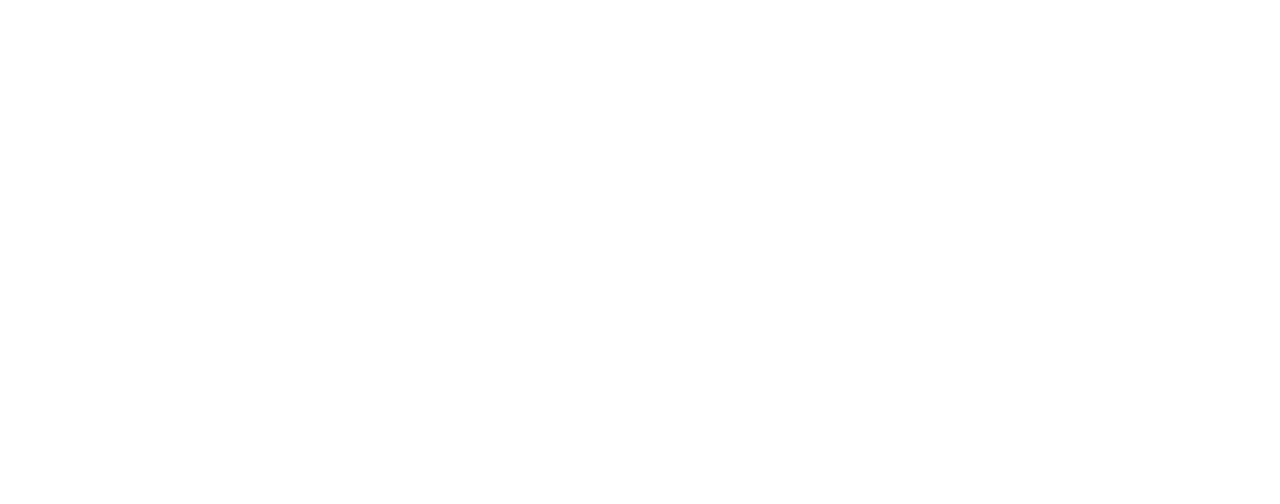
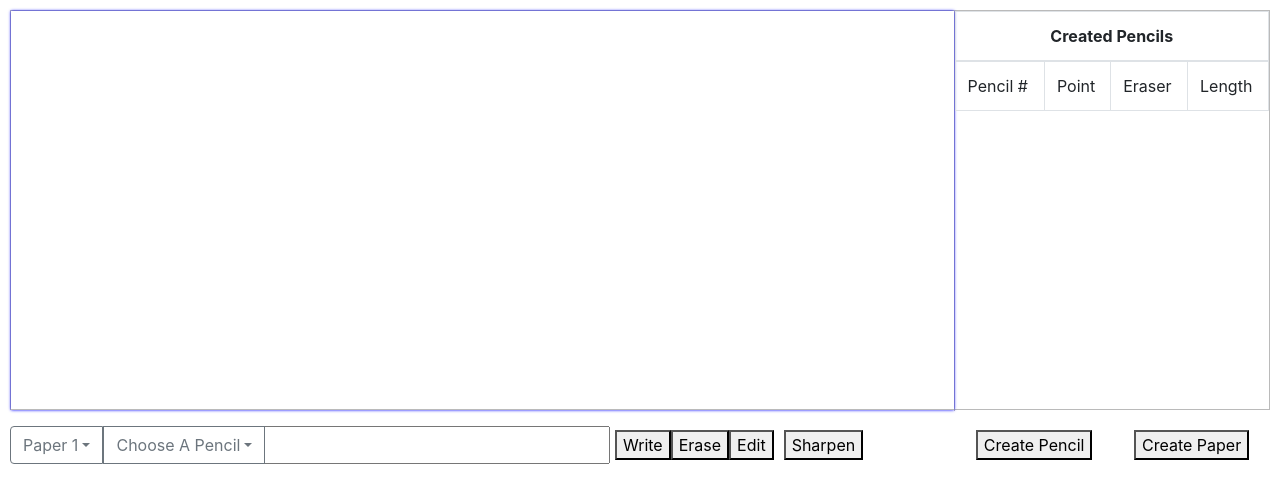
Before and after one commit to anonymokata/92e6588c-527c-11ea-8ced-ca1ec53b252b, a website: page src/index.html in a window 1280 px wide. Drawn offline with nearby package versions, Linux system fonts and the light colour scheme.

Commit message:
Added quick html front-end for confidence testing

```diff
--- a/src/index.html
+++ b/src/index.html
@@ -1,12 +1,85 @@
 <!DOCTYPE html>
 <html lang="en">
+
 <head>
     <meta charset="UTF-8">
     <meta name="viewport" content="width=device-width, initial-scale=1.0">
     <meta http-equiv="X-UA-Compatible" content="ie=edge">
     <title>Document</title>
+
+    <link rel="stylesheet" href="https://maxcdn.bootstrapcdn.com/bootstrap/4.0.0/css/bootstrap.min.css"
+        integrity="sha384-Gn5384xqQ1aoWXA+058RXPxPg6fy4IWvTNh0E263XmFcJlSAwiGgFAW/dAiS6JXm" crossorigin="anonymous">
+
+    <style> .paper-active {
+                box-shadow: 0 0 3px blue;
+            }
+    </style>
 </head>
-<body>
 
+<body width="100%" style="margin: 0; padding: 0; height: 500px;display:relative;">
+    <div class="desk" style="width: 100%; height: 500px; display: flex; flex-direction: column;padding:10px;">
+        <div class="desk-top"
+            style="height: 400px; width: 100%;display:flex;justify-content: center;border:1px solid rgba(169, 169, 169, .8)">
+            <div class='paper-plane' style="height: 400px; width: 75%;border-right:1px solid rgba(169, 169, 169, .8)">
+                <div class="initial-paper paper-active" style="width: 100%; height: 399px;"></div>
+                <div class="second-paper" style="height: 100%;"></div>
+            </div>
+            <div class="pencil-shelf" style="height: 400px;flex-grow: 1;">
+                <table class="table table-bordered">
+                    <th colspan='4' style="text-align: center;"> Created Pencils</th>
+                    <tbody>
+                        <tr>
+                            <td>Pencil #</td>
+                            <td>Point</td>
+                            <td>Eraser</td>
+                            <td>Length</td>
+                        </tr>
+                    </tbody>
+                </table>
+            </div>
+        </div>
+        <div class="write-shelf" style="height: 50px; width: 100%;margin-top:10px;display:flex;align-items:center;">
+            <div class="write-operations" style="display: flex; align-items: center; width:75%">
+                <div class="input-group" style="flex-grow: 1;max-width:600px;margin-right: 5px;">
+
+                    <div class="input-group-prepend">
+                        <button class="btn btn-outline-secondary dropdown-toggle" type="button" data-toggle="dropdown"
+                            aria-haspopup="true" aria-expanded="false">Paper 1</button>
+                        <div class="dropdown-menu">
+                            <!-- <a class="dropdown-item" href="#">Action</a> -->
+                        </div>
+                        <button class="btn btn-outline-secondary dropdown-toggle" type="button" data-toggle="dropdown"
+                            aria-haspopup="true" aria-expanded="false">Choose A Pencil</button>
+                        <div class="dropdown-menu">
+                            <!-- <a class="dropdown-item" href="#">Action</a> -->
+                        </div>
+                    </div>
+                    <input type="text" style="flex-grow: 1;">
+                </div>
+                <div class="btn-group">
+                    <button>Write</button>
+                    <button>Erase</button>
+                    <button>Edit</button>
+                </div>
+                <button style="margin-left: 10px;">Sharpen</button>
+            </div>
+            <div class="create-operations" style="flex-grow:1;">
+                <div style="display:flex;align-items:center;justify-content: space-around;">
+                    <button>Create Pencil</button>
+                    <button>Create Paper</button>
+                </div>
+            </div>
+        </div>
+    </div>
+    <script src="https://code.jquery.com/jquery-3.2.1.slim.min.js"
+        integrity="sha384-KJ3o2DKtIkvYIK3UENzmM7KCkRr/rE9/Qpg6aAZGJwFDMVNA/GpGFF93hXpG5KkN"
+        crossorigin="anonymous"></script>
+    <script src="https://cdnjs.cloudflare.com/ajax/libs/popper.js/1.12.9/umd/popper.min.js"
+        integrity="sha384-ApNbgh9B+Y1QKtv3Rn7W3mgPxhU9K/ScQsAP7hUibX39j7fakFPskvXusvfa0b4Q"
+        crossorigin="anonymous"></script>
+    <script src="https://maxcdn.bootstrapcdn.com/bootstrap/4.0.0/js/bootstrap.min.js"
+        integrity="sha384-JZR6Spejh4U02d8jOt6vLEHfe/JQGiRRSQQxSfFWpi1MquVdAyjUar5+76PVCmYl"
+        crossorigin="anonymous"></script>
 </body>
+
 </html>
```
